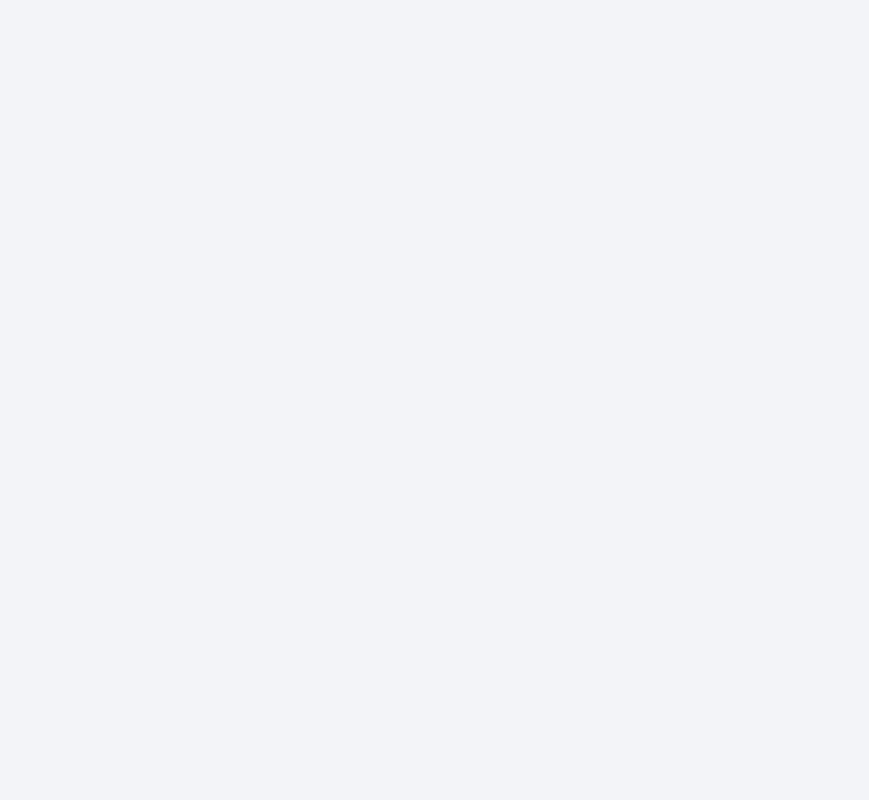
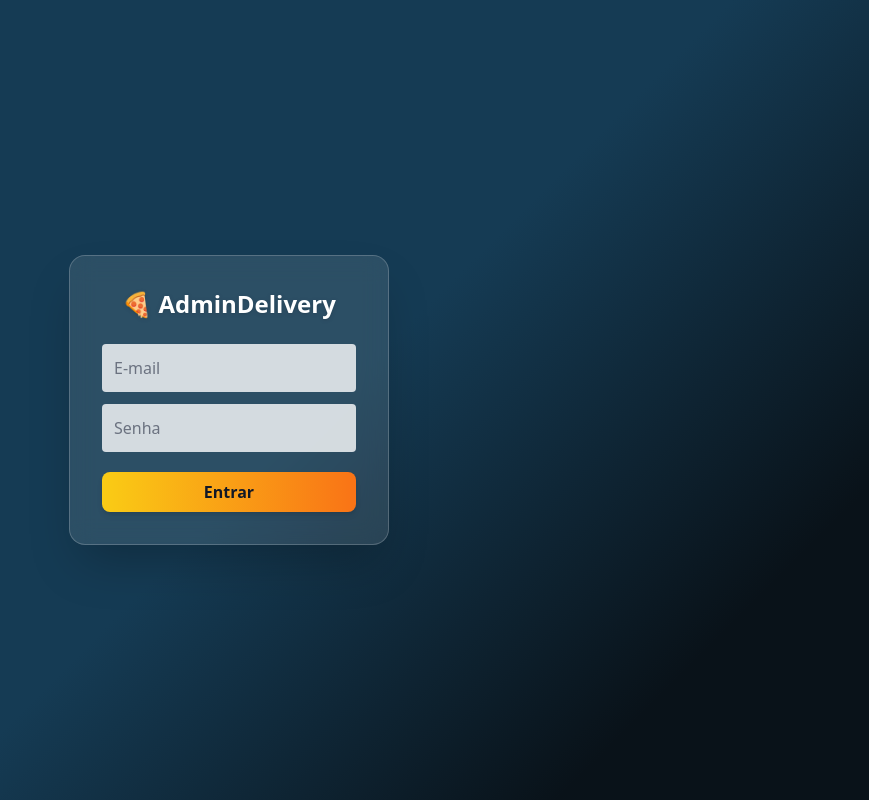
Before and after one commit to lglducci/site-admin-delivery, a React (Vite) app: page / in a window 1280 px wide. Before the commit this address had no page. Shown: the whole page, without its empty margins (411-1280 px from the left). Built offline with nearby package versions, Linux system fonts and the light colour scheme.

Commit message:
Update App.jsx

```diff
--- a/src/App.jsx
+++ b/src/App.jsx
@@ -32,7 +32,11 @@ export default function App() {
         </Route>
 
         {/* Login fora do layout (sem menu) */}
-       <Route path="/login" element={<Login />} />
+          {/* login separado */}
+        <Route path="/login" element={<Login />} />
+
+        {/* rota raiz redireciona pro login */}
+        <Route path="/" element={<Login />} />
       </Routes>
     </Router>
   );
```
